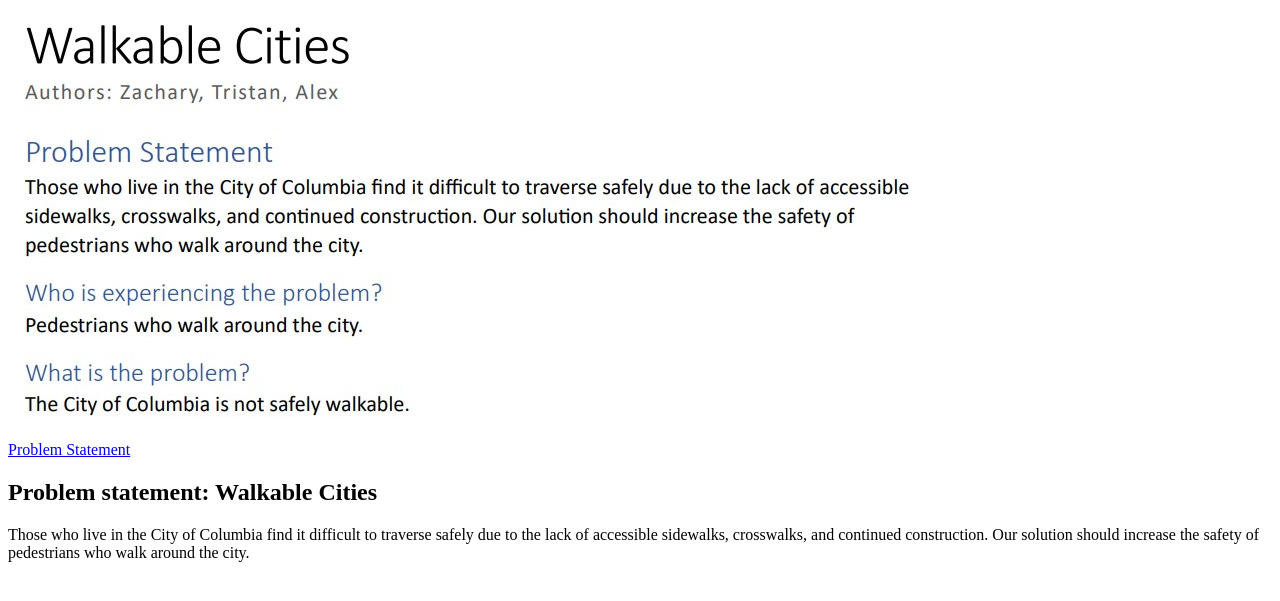
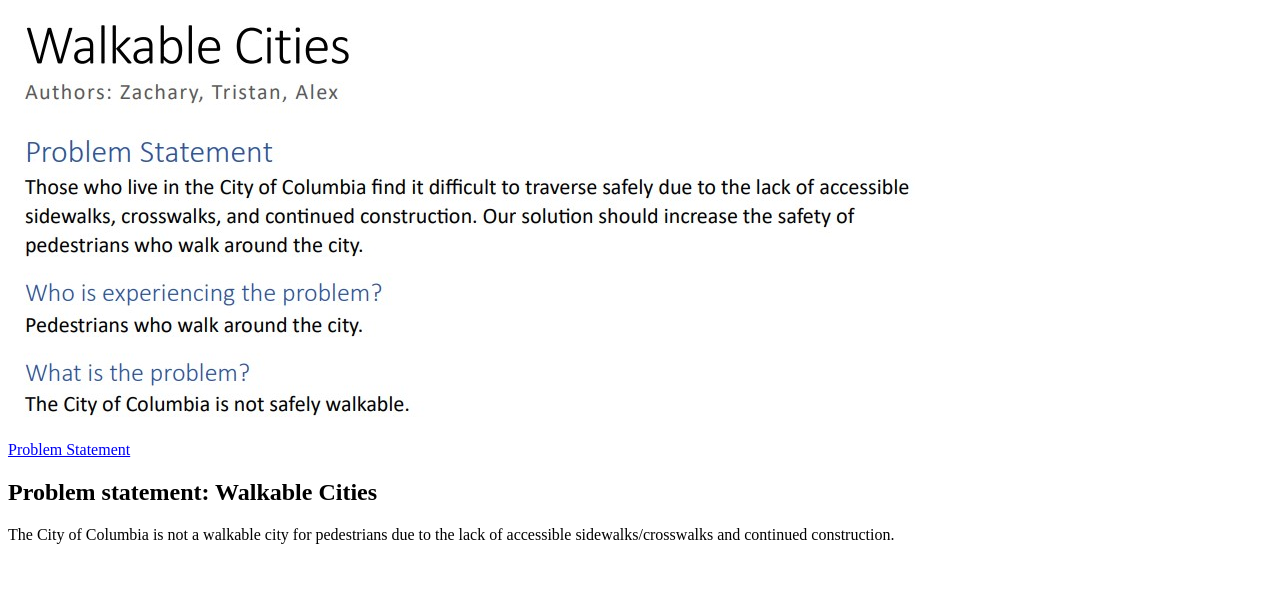
Before and after one commit to zach4r1/zach4r1.github.io, a plain HTML site: page index.html in a window 1280 px wide. Shown: the part 79-680 px from the top of the page. Drawn offline with Linux system fonts and the light colour scheme.

Commit message:
Update index.html

```diff
--- a/index.html
+++ b/index.html
@@ -12,7 +12,7 @@
 			<a href = "files/ProblemStatement.pdf">Problem Statement</a>
 			<h2>Problem statement: Walkable Cities</h2>
 			<p>
-				Those who live in the City of Columbia find it difficult to traverse safely due to the lack of accessible sidewalks, crosswalks, and continued construction. Our solution should increase the safety of pedestrians who walk around the city.
+				The City of Columbia is not a walkable city for pedestrians due to the lack of accessible sidewalks/crosswalks and continued construction.
 			</p>
 		</section>
 	</section>
```
